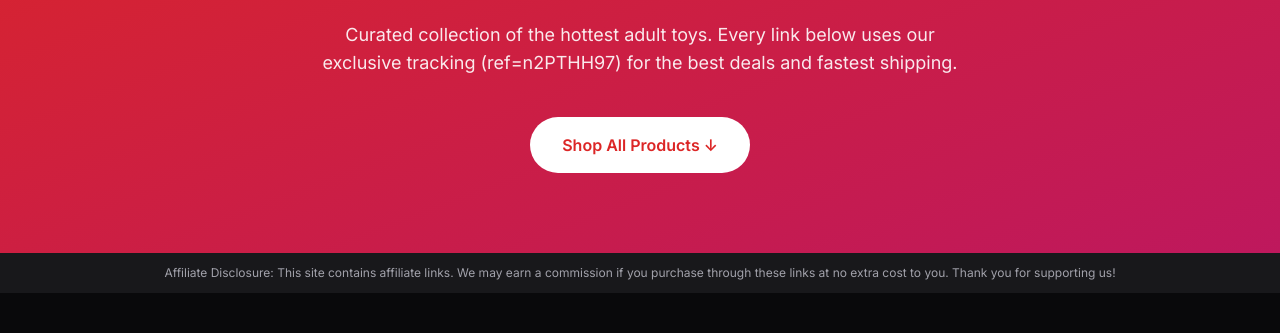
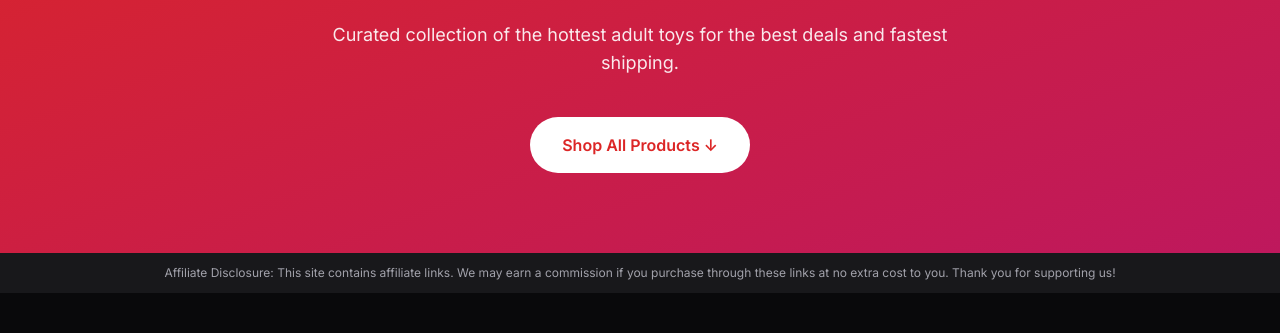
Before and after one commit to livecamrooms/sex-toys, a plain HTML site: page index.html in a window 1280 px wide. Shown: the part 231-564 px from the top of the page. Drawn offline with nearby package versions, Linux system fonts and the light colour scheme.

Commit message:
Update Open Graph description and intro text
Removed 'exclusive tracking links' from the Open Graph description and adjusted the introductory paragraph for clarity.

```diff
--- a/index.html
+++ b/index.html
@@ -10,7 +10,7 @@
 
     <!-- Open Graph / Social -->
     <meta property="og:title" content="Best Sex Toys 2026 | Premium Adult Toys Collection">
-    <meta property="og:description" content="Curated collection of top-rated sex toys with exclusive tracking links. Shop male masturbators, dildos, vibrators, sex dolls & more.">
+    <meta property="og:description" content="Curated collection of top-rated sex toys. Shop male masturbators, dildos, vibrators, sex dolls & more.">
     <meta property="og:type" content="website">
     <meta property="og:url" content="https://YOUR-USERNAME.github.io/YOUR-REPO/">
     <meta property="og:image" content="https://picsum.photos/1200/630">
@@ -31,7 +31,7 @@
         <div class="max-w-6xl mx-auto px-6 text-center">
             <h1 class="text-5xl md:text-6xl font-bold tracking-tight">Best Sex Toys 2026</h1>
             <p class="mt-4 text-2xl md:text-3xl font-medium">Premium Male Masturbators • Thrusting Dildos • Realistic Sex Dolls • G-Spot Vibrators</p>
-            <p class="mt-6 max-w-2xl mx-auto text-lg opacity-90">Curated collection of the hottest adult toys. Every link below uses our exclusive tracking (ref=n2PTHH97) for the best deals and fastest shipping.</p>
+            <p class="mt-6 max-w-2xl mx-auto text-lg opacity-90">Curated collection of the hottest adult toys for the best deals and fastest shipping.</p>
             <div class="mt-10 flex justify-center gap-4">
                 <a href="#products" class="bg-white text-red-600 font-semibold px-8 py-4 rounded-full hover:bg-zinc-100 transition">Shop All Products ↓</a>
             </div>
```
